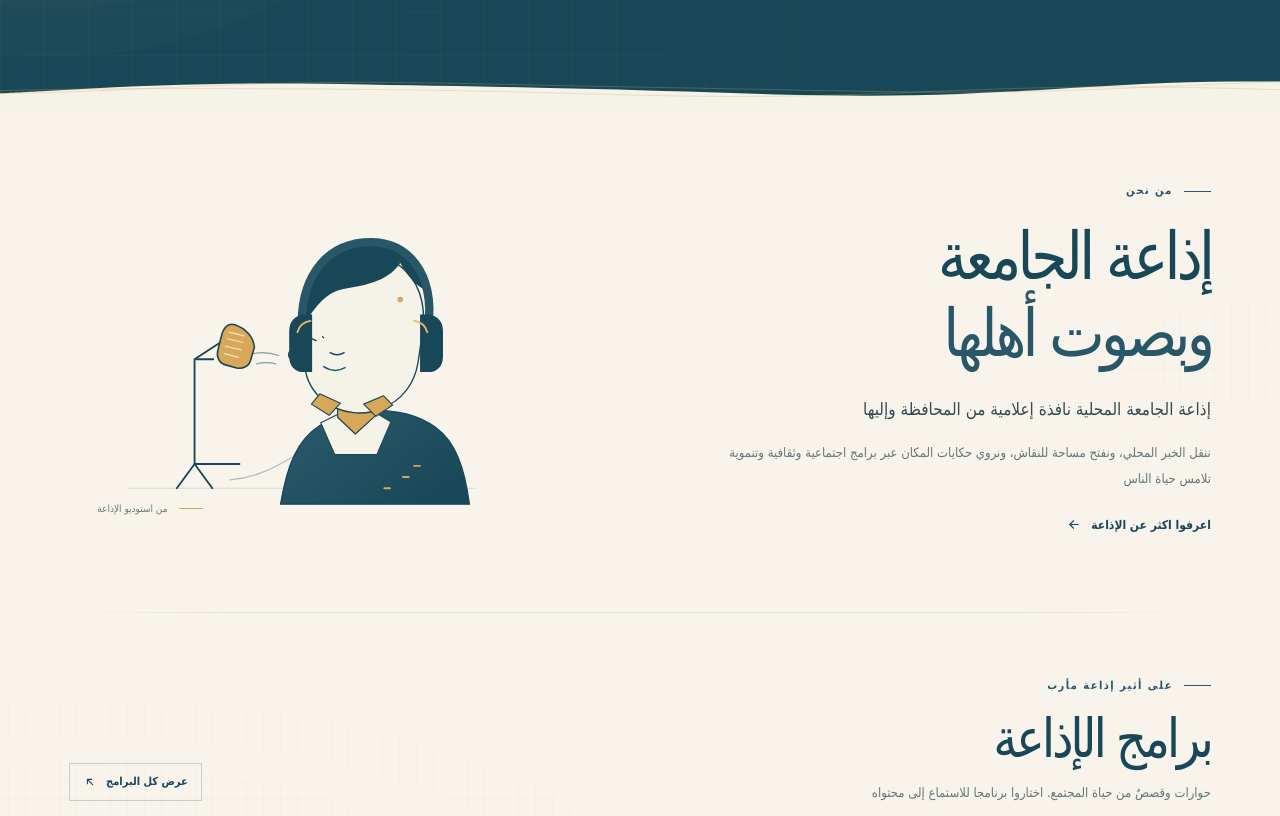
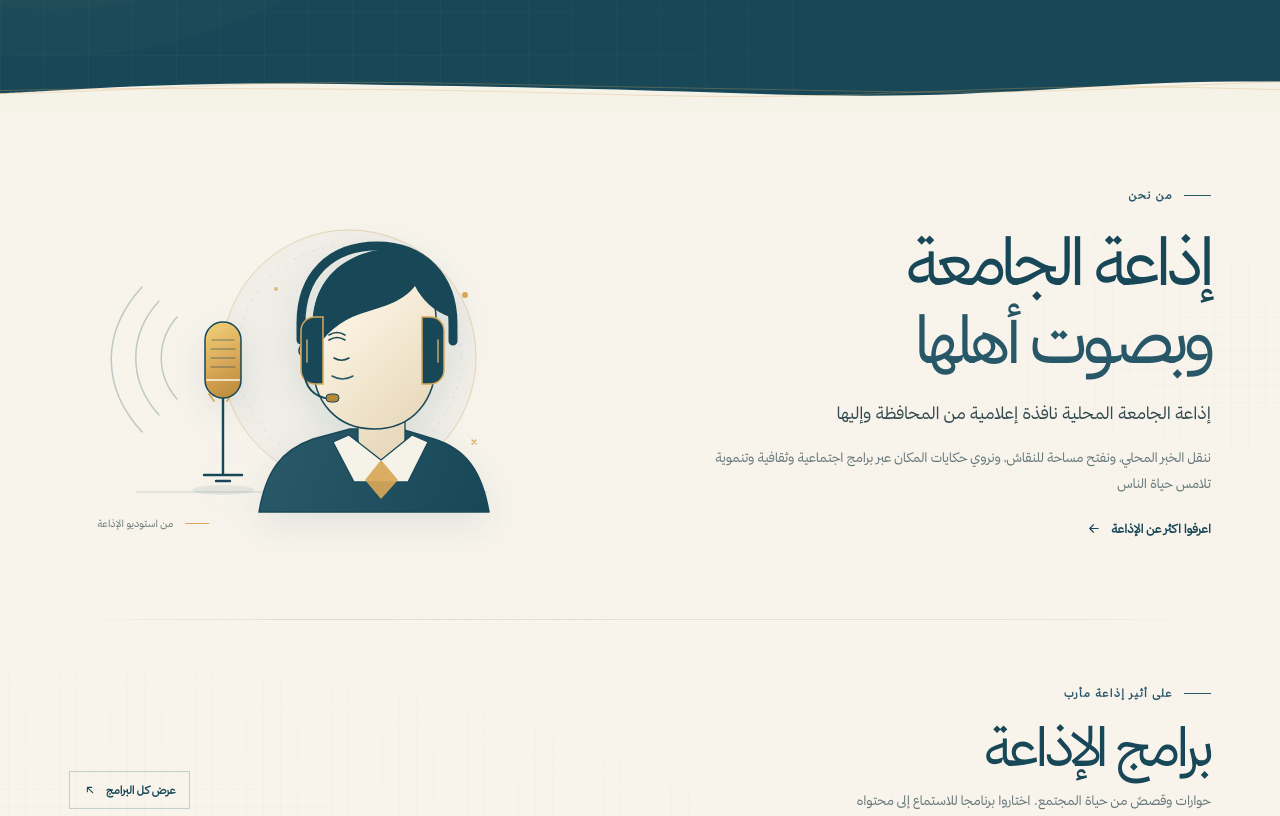
Before and after one commit to waeldev10/saab-radio-website, a plain HTML site: page index.html in a window 1280 px wide. Shown: the part 602-1418 px from the top of the page. Drawn offline with nearby package versions, Linux system fonts and the light colour scheme.

Commit message:
add font thmanya local

```diff
--- a/index.html
+++ b/index.html
@@ -9,6 +9,7 @@
 
   <script src="tailwind.config.js"></script>
   <script src="https://cdn.tailwindcss.com"></script>
+  <link rel="preload" href="assets/fonts/thmanyahsans-regular.woff2" as="font" type="font/woff2" crossorigin />
   <link rel="stylesheet" href="styles.css" />
 </head>
 <body class="font-arabic">
@@ -211,32 +212,52 @@
 
           </div>
 
-          <div class="about-visual" role="img" aria-label="رسم لمذيع يرتدي سماعة أمام ميكروفون داخل استوديو إذاعي">
+          <div class="about-visual" role="img" aria-label="رسم توضيحي لاستوديو إذاعي مع مذيع وسماعة وميكروفون احترافي">
             <div class="about-visual-mark" aria-hidden="true">
               <svg viewBox="0 0 460 360" fill="none" xmlns="http://www.w3.org/2000/svg">
                 <defs>
-                  <linearGradient id="host-shirt" x1="267" y1="237" x2="355" y2="352" gradientUnits="userSpaceOnUse"><stop stop-color="#285868"/><stop offset="1" stop-color="#184858"/></linearGradient>
+                  <linearGradient id="studio-coat" x1="210" y1="267" x2="404" y2="341" gradientUnits="userSpaceOnUse">
+                    <stop stop-color="#285868"/><stop offset="1" stop-color="#184858"/>
+                  </linearGradient>
+                  <linearGradient id="studio-metal" x1="128" y1="145" x2="168" y2="214" gradientUnits="userSpaceOnUse">
+                    <stop stop-color="#F1CF78"/><stop offset=".52" stop-color="#D8A858"/><stop offset="1" stop-color="#B88838"/>
+                  </linearGradient>
+                  <linearGradient id="studio-skin" x1="242" y1="118" x2="350" y2="235" gradientUnits="userSpaceOnUse">
+                    <stop stop-color="#FFF8E9"/><stop offset="1" stop-color="#E8D9BC"/>
+                  </linearGradient>
                 </defs>
-                <path d="M43 318h371" stroke="#184858" stroke-opacity=".18"/>
-                <path d="M218 285c-26 15-42 22-66 24m98-24c27 13 48 18 79 19" stroke="#285868" stroke-opacity=".35" stroke-width="1.3" stroke-linecap="round"/>
-                <path d="M206 335c7-41 17-68 42-84 17-11 38-16 61-16 25 0 47 6 63 18 21 15 31 43 36 82H206Z" fill="url(#host-shirt)" stroke="#184858" stroke-width="1.4" stroke-linejoin="round"/>
-                <path d="m267 239 19 19 23-20 15 9-15 35h-45l-15-34 18-9Z" fill="#F5F2E8" stroke="#184858" stroke-width="1.2" stroke-linejoin="round"/>
-                <path d="M267 211v31l19 18 23-21v-32" fill="#D8A858" stroke="#184858" stroke-width="1.3" stroke-linejoin="round"/>
-                <path d="M253 92c18-24 53-31 78-14 23 16 31 43 27 72l-5 34c-4 23-18 40-39 49-20 8-44 5-61-8-13-10-19-22-21-36l-13-8c-7-4-5-9 1-13l10-8c-3-26 2-51 23-68Z" fill="#F5F2E8" stroke="#184858" stroke-width="1.5" stroke-linejoin="round"/>
-                <path d="M231 143c-3-42 17-75 52-84 39-10 72 11 82 49-17-7-25-21-31-31-14 21-40 24-62 28-15 3-28 16-41 38Z" fill="#184858"/>
-                <path d="M229 150c-3-53 22-91 66-95 48-4 76 34 69 91" stroke="#285868" stroke-width="9" stroke-linecap="round"/>
-                <path d="M229 133c-8 2-13 8-13 17v27c0 10 6 16 15 16h8v-60h-10Zm137 0c8 2 13 8 13 17v27c0 10-6 16-15 16h-8v-60h10Z" fill="#184858" stroke="#184858" stroke-width="1.5"/>
-                <path d="M224 151c2-7 7-11 14-12m125 12c-2-7-7-11-14-12" stroke="#E8B868" stroke-width="2" stroke-linecap="round"/>
-                <path d="M229 160c5-3 10-3 15 0m15 13c5 3 10 3 15 0m-23-17 1 1" stroke="#184858" stroke-width="1.5" stroke-linecap="round"/>
-                <path d="M252 188c8 5 16 5 23 1" stroke="#285868" stroke-width="1.6" stroke-linecap="round"/>
-                <path d="m248 217 22 10-12 13-19-12 9-11Zm68 2-21 9 13 13 18-12-10-10Z" fill="#D8A858" stroke="#184858" stroke-width="1.2" stroke-linejoin="round"/>
-                <path d="M114 292V180l46-30m-46 142h48" stroke="#184858" stroke-width="2" stroke-linecap="round" stroke-linejoin="round"/>
-                <path d="M157 143c12 4 20 13 21 24l-4 14c-2 7-9 10-16 8l-11-3c-7-2-10-9-8-16l4-16c2-8 7-13 14-11Z" fill="#D8A858" stroke="#184858" stroke-width="1.7"/>
-                <path d="m151 151 16 4m-18 3 17 4m-19 4 17 4m-18 4 15 4" stroke="#F5F2E8" stroke-opacity=".8" stroke-width="1.2" stroke-linecap="round"/>
-                <path d="M116 180h18m-20 112-19 26m19-26 19 26" stroke="#184858" stroke-width="2" stroke-linecap="round"/>
-                <path d="M177 174c9-2 18-1 27 2m-24 9c8-2 14-2 21 0" stroke="#285868" stroke-opacity=".55" stroke-width="1.2" stroke-linecap="round"/>
-                <circle cx="334" cy="116" r="3" fill="#D8A858"/>
-                <path d="M349 294h6m-18 12h6m-26 12h6" stroke="#D8A858" stroke-width="2" stroke-linecap="round"/>
+
+                <circle cx="276" cy="174" r="128" fill="#285868" fill-opacity=".035"/>
+                <circle cx="276" cy="174" r="127" stroke="#D8A858" stroke-opacity=".36"/>
+                <circle cx="276" cy="174" r="112" stroke="#285868" stroke-opacity=".13" stroke-dasharray="2 8"/>
+                <path d="M104 134c-21 24-21 58 0 82m-18-98c-31 34-31 80 0 114m-17-128c-41 45-41 100 0 145" stroke="#285868" stroke-opacity=".28" stroke-width="1.5" stroke-linecap="round"/>
+                <path d="M63 309h351" stroke="#184858" stroke-opacity=".18"/>
+                <ellipse cx="150" cy="307" rx="31" ry="5" fill="#184858" fill-opacity=".08"/>
+
+                <path d="M228 157v-17c0-47 29-77 76-77 46 0 76 31 76 78v17" stroke="#184858" stroke-width="9" stroke-linecap="round"/>
+                <path d="M240 256c-31 11-47 31-54 73h230c-7-41-23-63-55-73l-33-10h-51l-37 10Z" fill="url(#studio-coat)" stroke="#184858" stroke-width="1.5" stroke-linejoin="round"/>
+                <path d="M285 225v31c0 15 10 24 23 24s24-10 24-25v-31" fill="url(#studio-skin)" stroke="#184858" stroke-width="1.3" stroke-linejoin="round"/>
+                <path d="m276 252 32 25 31-25 16 7-20 40h-54l-21-40 16-7Z" fill="#F5F2E8" stroke="#184858" stroke-width="1.3" stroke-linejoin="round"/>
+                <path d="m308 277-16 20 16 19 17-19-17-20Z" fill="#D8A858" fill-opacity=".92"/>
+                <path d="M301 77c-37 0-61 26-61 67v37c0 39 25 65 61 65 39 0 62-29 62-69v-41c0-34-24-59-62-59Z" fill="url(#studio-skin)" stroke="#184858" stroke-width="1.5"/>
+                <path d="M241 151c-4-35 10-61 37-75 33-18 73-10 89 19 7 12 10 27 10 39-15-5-28-17-35-31-13 17-34 21-55 28-20 7-35 19-46 39Z" fill="#184858"/>
+                <path d="M242 155c-10 2-16 7-16 13 0 5 7 8 16 10l-8 7c-3 3 0 6 7 7" stroke="#184858" stroke-width="1.5" stroke-linecap="round" stroke-linejoin="round"/>
+                <path d="M256 157c5-3 11-3 16 0m-16-5c5-3 11-3 16 0m-11 23c5 3 10 3 15 0" stroke="#184858" stroke-width="1.5" stroke-linecap="round"/>
+                <path d="M259 193c7 4 14 4 21 0" stroke="#285868" stroke-width="1.5" stroke-linecap="round"/>
+                <path d="M228 148v39c0 8 6 14 14 14h8v-67h-8c-8 0-14 6-14 14Zm143 0v39c0 8-6 14-14 14h-8v-67h8c8 0 14 6 14 14Z" fill="#184858" stroke="#D8A858" stroke-width="1.5"/>
+                <path d="M234 157v22m131-22v22" stroke="#E8B868" stroke-opacity=".85" stroke-width="1.5" stroke-linecap="round"/>
+                <path d="M231 188c1 17 10 26 26 28" stroke="#184858" stroke-width="2" stroke-linecap="round"/>
+                <rect x="253" y="211" width="13" height="8" rx="4" fill="url(#studio-metal)" stroke="#184858" stroke-width="1"/>
+
+                <path d="M150 214v78m-19 0h38m-12 6h-14" stroke="#184858" stroke-width="2.4" stroke-linecap="round"/>
+                <path d="M134 203c5 12 27 12 32 0m-30 8 5 7m18-7-5 7" stroke="#D8A858" stroke-width="1.8" stroke-linecap="round"/>
+                <rect x="132" y="139" width="36" height="76" rx="18" fill="url(#studio-metal)" stroke="#184858" stroke-width="1.5"/>
+                <path d="M139 157h22m-23 9h24m-24 9h24m-24 9h24" stroke="#184858" stroke-opacity=".58" stroke-width="1.2" stroke-linecap="round"/>
+                <path d="M134 197h32" stroke="#FFF8E9" stroke-opacity=".75" stroke-width="2" stroke-linecap="round"/>
+
+                <circle cx="392" cy="112" r="3" fill="#D8A858"/>
+                <circle cx="203" cy="106" r="2" fill="#D8A858" fill-opacity=".75"/>
+                <path d="m399 257 4 4m0-4-4 4" stroke="#D8A858" stroke-width="1.3" stroke-linecap="round"/>
               </svg>
             </div>
             <span class="about-visual-caption">من استوديو الإذاعة</span>
--- a/styles.css
+++ b/styles.css
@@ -1,3 +1,19 @@
+@font-face {
+  font-family: "Thmanyah Sans";
+  src: url("assets/fonts/thmanyahsans-regular.woff2") format("woff2");
+  font-style: normal;
+  font-weight: 400;
+  font-display: swap;
+}
+
+@font-face {
+  font-family: "Noto Sans Arabic";
+  src: url("assets/fonts/noto-sans-arabic.woff2") format("woff2");
+  font-style: normal;
+  font-weight: 100 900;
+  font-display: swap;
+}
+
 :root {
   --sand: #F5F2E8;
   --paper: #FFFCF5;
@@ -22,7 +38,7 @@ body {
   margin: 0;
   color: var(--ink);
   background: var(--sand);
-  font-family: "Thmanyah Sans", "Thmanyah", Tahoma, sans-serif;
+  font-family: "Thmanyah Sans", "Noto Sans Arabic", "Thmanyah", Tahoma, sans-serif;
   -webkit-font-smoothing: antialiased;
 }
 
@@ -542,10 +558,11 @@ a {
 }
 
 .about-visual-mark {
-  width: min(100%, 430px);
+  width: min(100%, 460px);
   color: var(--wine);
   position: relative;
   z-index: 1;
+  filter: drop-shadow(0 12px 18px rgba(24, 72, 88, .1));
 }
 
 .about-visual-mark svg {
@@ -1016,6 +1033,7 @@ a {
   font-size: clamp(14px, 3vw, 24px);
   letter-spacing: -.04em;
   transition: color .2s, padding .2s;
+   font-weight: bold;
 }
 
 .menu-list a:hover {
@@ -1027,6 +1045,7 @@ a {
   color: #84989A;
   font-size: 8px;
   letter-spacing: .13em;
+  font-weight: bold;
 }
 
 .menu-panel-bottom {
--- a/tailwind.config.js
+++ b/tailwind.config.js
@@ -11,7 +11,7 @@ window.tailwind.config = {
         clay: '#D8A858',
         muted: '#65777A'
       },
-      fontFamily: { arabic: ['Thmanyah Sans', 'Thmanyah', 'Tahoma', 'sans-serif'] }
+      fontFamily: { arabic: ['Thmanyah Sans', 'Noto Sans Arabic', 'Thmanyah', 'Tahoma', 'sans-serif'] }
     }
   }
 };
```
Also changed, not shown: assets/fonts/OFL.txt (added), assets/fonts/noto-sans-arabic.woff2 (added), assets/fonts/thmanyahsans-regular.woff2 (added).
